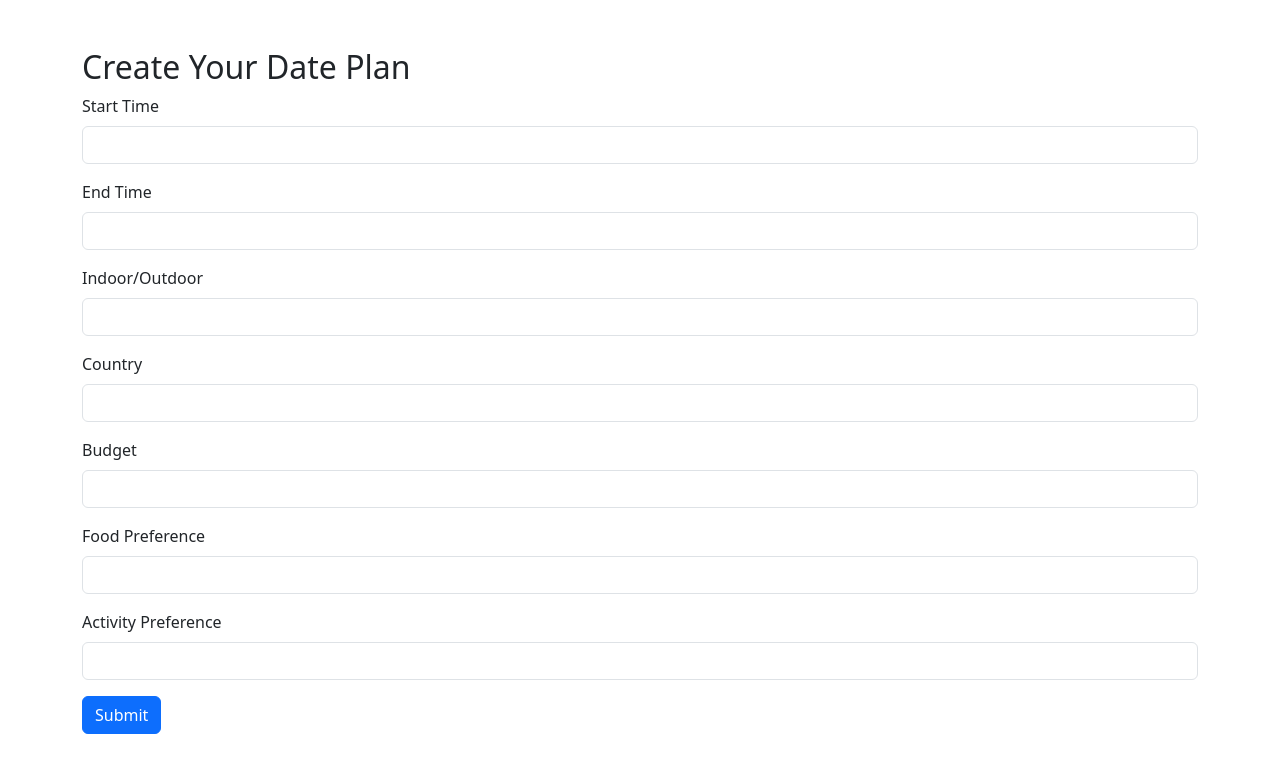
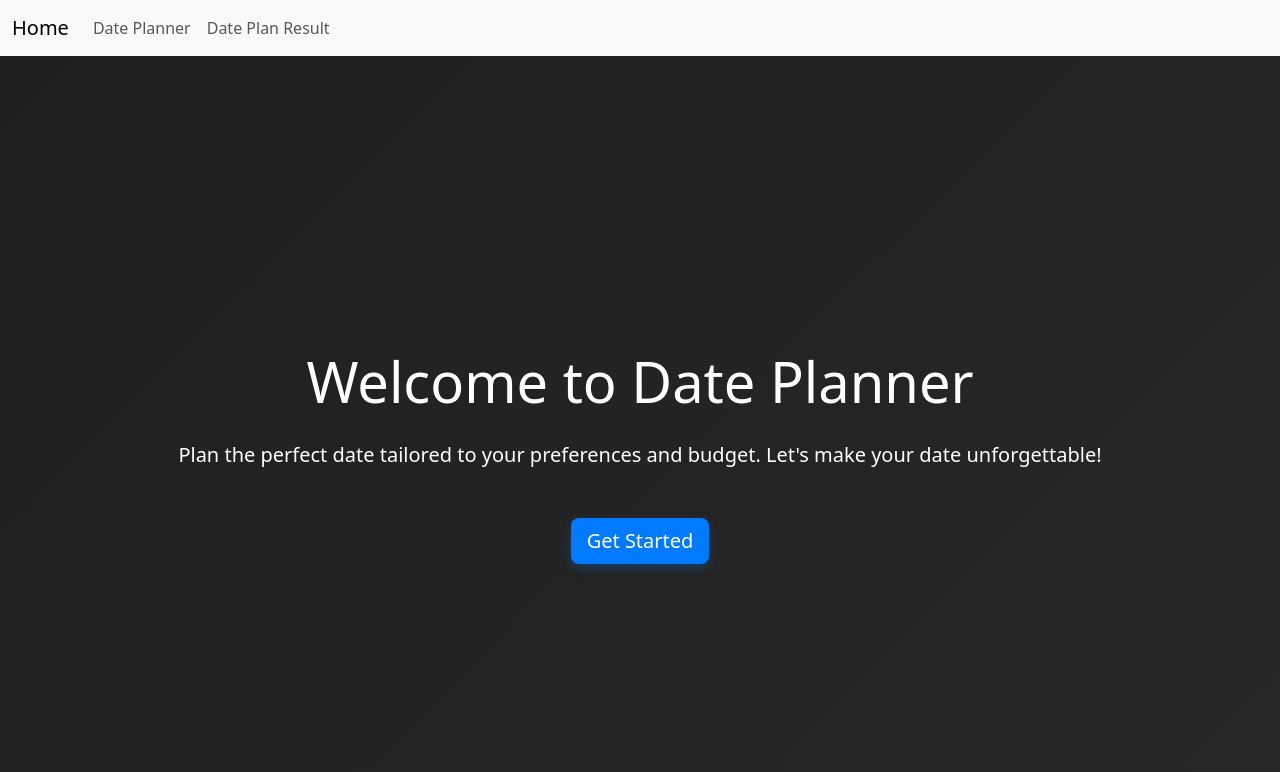
Before and after one commit to 3-jobless-folks/dating-plan-ai-agents, a React (Create React App) app in the folder multi-agent-ui/: page /#/ in a window 1280 px wide. Shown: the top 772 px of the page. Built offline with nearby package versions, Linux system fonts and the light colour scheme.

Commit message:
Added home page

```diff
--- a/multi-agent-ui/src/App.css
+++ b/multi-agent-ui/src/App.css
@@ -36,3 +36,33 @@
     transform: rotate(360deg);
   }
 }
+
+body {
+	margin: 0;
+	padding: 0;
+	font-family: 'Arial', sans-serif;
+	background-color: #121212; /* Dark background */
+	color: #ffffff; /* White text */
+}
+
+.home-container {
+	background: linear-gradient(135deg, #1f1f1f, #282828);
+}
+
+a.btn-primary {
+	background-color: #007bff;
+	border: none;
+	box-shadow: 0px 4px 10px rgba(0, 123, 255, 0.3);
+	transition: all 0.3s ease;
+}
+
+a.btn-primary:hover {
+	background-color: #0056b3;
+	box-shadow: 0px 6px 15px rgba(0, 123, 255, 0.5);
+	transform: scale(1.05);
+}
+
+.form-label {
+  text-align: left;
+  display: block; /* Ensures the label takes the full width */
+}
--- a/multi-agent-ui/src/App.js
+++ b/multi-agent-ui/src/App.js
@@ -2,18 +2,22 @@
 
 import React from "react";
 import { BrowserRouter as Router, Route, Routes } from "react-router-dom";
-import DatePlanForm from "./DatePlanForm"; // Your existing DatePlanForm component
-import DatePlanResult from "./DatePlanResult"; // You'll need to create this new component
+import Navigation from "./Navigation"; // Import Navigation
+import DatePlanForm from "./DatePlanForm";
+import DatePlanResult from "./DatePlanResult";
+import Home from "./Home";
 
 const App = () => {
 	return (
 		<Router>
 			<div className="App">
+				{/* Navigation Menu */}
+				<Navigation />
+
+				{/* Page Routes */}
 				<Routes>
-					{/* The form page */}
-					<Route path="/" element={<DatePlanForm />} />
-
-					{/* The result page, after the form is submitted */}
+					<Route path="/" element={<Home />} />
+					<Route path="/dateplan" element={<DatePlanForm />} />
 					<Route path="/result" element={<DatePlanResult />} />
 				</Routes>
 			</div>
--- a/multi-agent-ui/src/DatePlanForm.js
+++ b/multi-agent-ui/src/DatePlanForm.js
@@ -16,10 +16,10 @@ const DatePlanForm = () => {
 		activity_preference: "",
 	});
 
-	const [result, setResult] = useState(""); // Initialize result state
-	const [errors, setErrors] = useState({}); // For storing validation errors
+	const [errors, setErrors] = useState({}); // Validation errors
 	const navigate = useNavigate();
 
+	// Handle form input changes
 	const handleChange = (e) => {
 		const { name, value } = e.target;
 		setFormData({
@@ -28,7 +28,7 @@ const DatePlanForm = () => {
 		});
 	};
 
-	// Simple validation function
+	// Form validation
 	const validateForm = () => {
 		const newErrors = {};
 		for (const key in formData) {
@@ -37,28 +37,27 @@ const DatePlanForm = () => {
 			}
 		}
 		setErrors(newErrors);
-		return Object.keys(newErrors).length === 0; // If no errors, return true
+		return Object.keys(newErrors).length === 0;
 	};
 
+	// Submit the form
 	const handleSubmit = async (e) => {
 		e.preventDefault();
 
-		// Validate the form before sending
+		// Validate form before submitting
 		if (!validateForm()) {
-			return; // Don't submit if validation fails
+			return;
 		}
 
-		// Send request to FastAPI
 		try {
+			// Send request to FastAPI
 			const response = await axios.post("http://localhost:8000/plan", formData);
 			console.log("Backend response:", response.data);
 
-			// Navigate to the result page and pass the response data
-
+			// Navigate to the result page with response data
 			navigate("/result", { state: { result: response.data.result } });
 		} catch (error) {
 			console.error("Error sending data to backend", error);
-			setResult("An error occurred while fetching the data.");
 		}
 	};
 
@@ -73,6 +72,7 @@ const DatePlanForm = () => {
 					{errors.start_time && <div className="invalid-feedback">{errors.start_time}</div>}
 				</div>
 
+				{/* Repeat similar structure for other inputs */}
 				{/* End Time */}
 				<div className="mb-3">
 					<label className="form-label">End Time</label>
@@ -125,15 +125,6 @@ const DatePlanForm = () => {
 					Submit
 				</button>
 			</form>
-
-			{/* Display the result */}
-			{result && (
-				<div className="mt-4">
-					<h3>Final Date Plan</h3>
-					{/* Display the result as a formatted JSON object */}
-					<pre>{JSON.stringify(result, null, 2)}</pre>
-				</div>
-			)}
 		</div>
 	);
 };
--- a/multi-agent-ui/src/DatePlanResult.js
+++ b/multi-agent-ui/src/DatePlanResult.js
@@ -5,12 +5,11 @@ import { useLocation } from "react-router-dom";
 
 const DatePlanResult = () => {
 	const location = useLocation();
-	const { activities } = location.state?.result || {}; // Get the activities from the state passed from the previous page
+	const { activities } = location.state?.result || {};
 
 	return (
 		<div className="container mt-5">
 			<h2>Final Date Plan</h2>
-			{/* Check if activities are available */}
 			{activities ? (
 				<div>
 					<h3>Activities</h3>
--- /dev/null
+++ b/multi-agent-ui/src/Home.js
@@ -0,0 +1,19 @@
+/** @format */
+
+// src/Home.js
+import "./App.css"; // Ensure this is imported after Bootstrap
+import React from "react";
+
+const Home = () => {
+	return (
+		<div className="home-container text-center text-white d-flex flex-column justify-content-center align-items-center vh-100">
+			<h1 className="display-4 mb-4">Welcome to Date Planner</h1>
+			<p className="lead mb-5">Plan the perfect date tailored to your preferences and budget. Let's make your date unforgettable!</p>
+			<a href="/dateplan" className="btn btn-primary btn-lg">
+				Get Started
+			</a>
+		</div>
+	);
+};
+
+export default Home;
--- /dev/null
+++ b/multi-agent-ui/src/Navigation.js
@@ -0,0 +1,36 @@
+/** @format */
+
+// src/Navigation.js
+import React from "react";
+import { Link } from "react-router-dom";
+
+const Navigation = () => {
+	return (
+		<nav className="navbar navbar-expand-lg navbar-light bg-light">
+			<div className="container-fluid">
+				<Link className="navbar-brand" to="/">
+					Home
+				</Link>
+				<button className="navbar-toggler" type="button" data-bs-toggle="collapse" data-bs-target="#navbarNav" aria-controls="navbarNav" aria-expanded="false" aria-label="Toggle navigation">
+					<span className="navbar-toggler-icon"></span>
+				</button>
+				<div className="collapse navbar-collapse" id="navbarNav">
+					<ul className="navbar-nav">
+						<li className="nav-item">
+							<Link className="nav-link" to="/dateplan">
+								Date Planner
+							</Link>
+						</li>
+						<li className="nav-item">
+							<Link className="nav-link" to="/result">
+								Date Plan Result
+							</Link>
+						</li>
+					</ul>
+				</div>
+			</div>
+		</nav>
+	);
+};
+
+export default Navigation;
--- a/multi-agent-ui/src/index.js
+++ b/multi-agent-ui/src/index.js
@@ -6,6 +6,7 @@ import "./index.css";
 import App from "./App";
 import reportWebVitals from "./reportWebVitals";
 import "bootstrap/dist/css/bootstrap.min.css";
+import "bootstrap/dist/js/bootstrap.bundle.min.js";
 
 const root = ReactDOM.createRoot(document.getElementById("root"));
 root.render(
```
Also changed, not shown: 1 other file (tests, documents, lock files or other folders).
